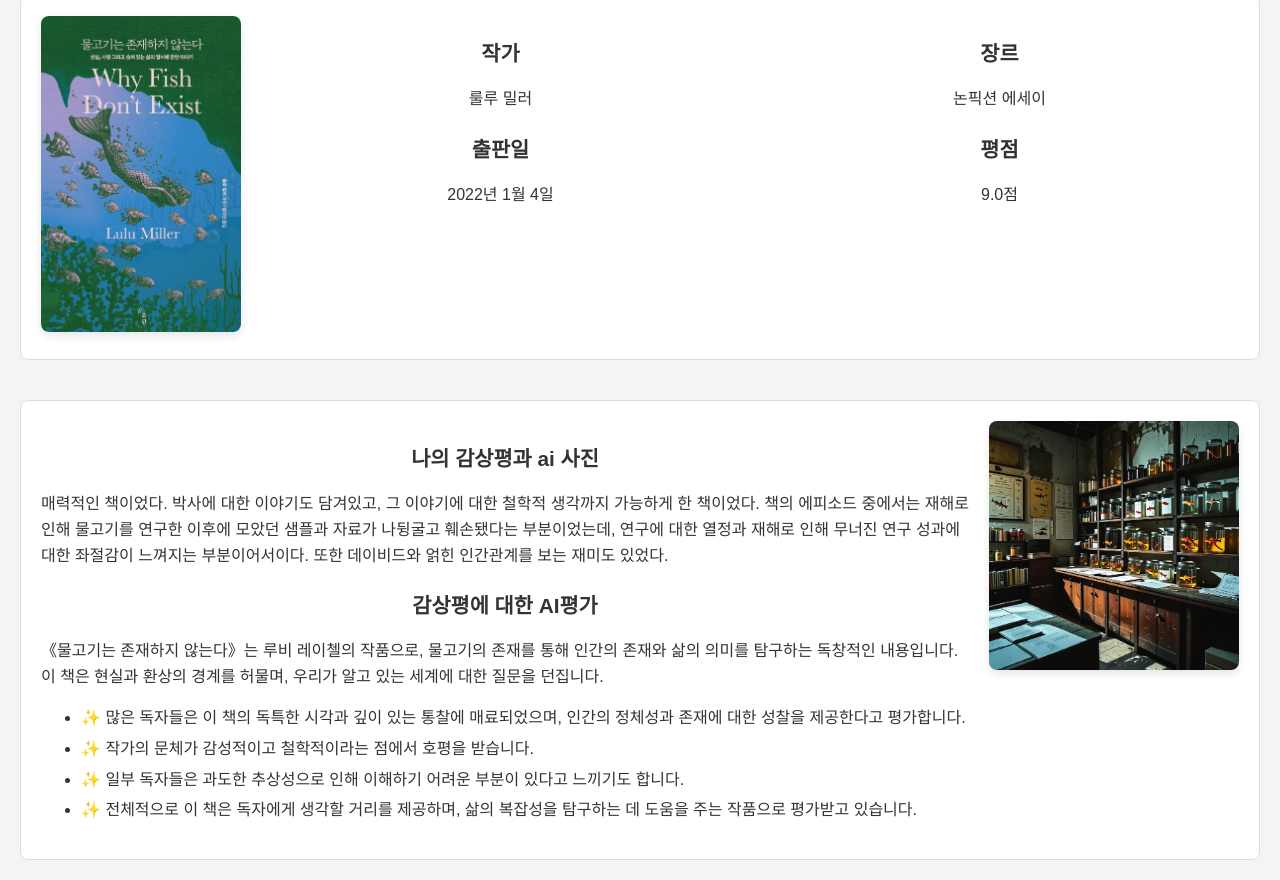
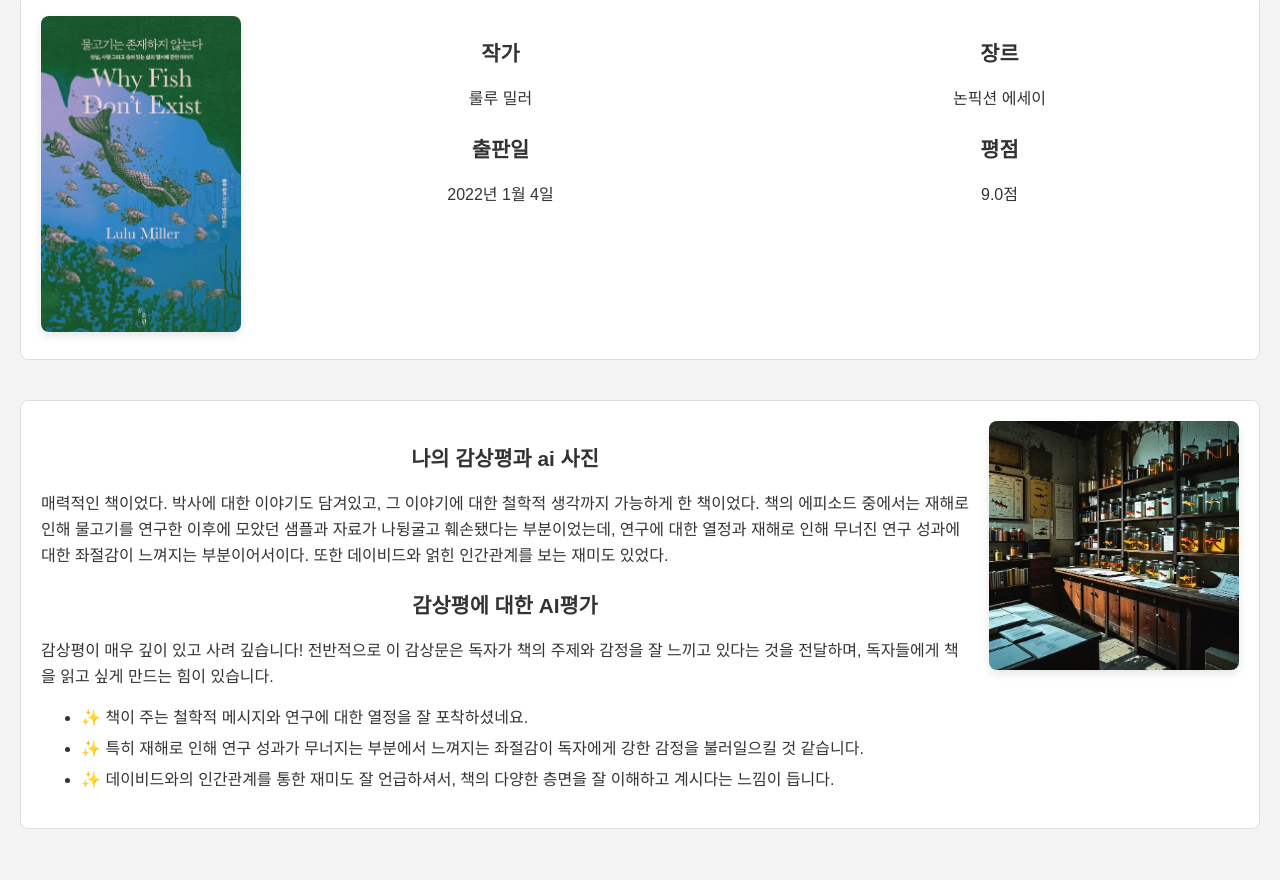
Before and after one commit to alsdbf/MY-reading-log, a plain HTML site: page body1.html in a window 1280 px wide. Shown: the part 261-1141 px from the top of the page. After the commit the page ends 1110 px from the top, so only its background shows below. Drawn offline with Linux system fonts and the light colour scheme.

Commit message:
Update body1.html

```diff
--- a/body1.html
+++ b/body1.html
@@ -33,12 +33,11 @@
             <h3>나의 감상평과 ai 사진</h3>
             <p>매력적인 책이었다. 박사에 대한 이야기도 담겨있고, 그 이야기에 대한 철학적 생각까지 가능하게 한 책이었다. 책의 에피소드 중에서는 재해로 인해 물고기를 연구한 이후에 모았던 샘플과 자료가 나뒹굴고 훼손됐다는 부분이었는데, 연구에 대한 열정과 재해로 인해 무너진 연구 성과에 대한 좌절감이 느껴지는 부분이어서이다. 또한 데이비드와 얽힌 인간관계를 보는 재미도 있었다.</p>
             <h3>감상평에 대한 AI평가</h3>
-            <p>《물고기는 존재하지 않는다》는 루비 레이첼의 작품으로, 물고기의 존재를 통해 인간의 존재와 삶의 의미를 탐구하는 독창적인 내용입니다. 이 책은 현실과 환상의 경계를 허물며, 우리가 알고 있는 세계에 대한 질문을 던집니다.</p>
+            <p>감상평이 매우 깊이 있고 사려 깊습니다! 전반적으로 이 감상문은 독자가 책의 주제와 감정을 잘 느끼고 있다는 것을 전달하며, 독자들에게 책을 읽고 싶게 만드는 힘이 있습니다.</p>
             <ul>
-                <li>&#10024; 많은 독자들은 이 책의 독특한 시각과 깊이 있는 통찰에 매료되었으며, 인간의 정체성과 존재에 대한 성찰을 제공한다고 평가합니다.</li>
-                <li>&#10024; 작가의 문체가 감성적이고 철학적이라는 점에서 호평을 받습니다.</li>
-                <li>&#10024; 일부 독자들은 과도한 추상성으로 인해 이해하기 어려운 부분이 있다고 느끼기도 합니다.</li>
-                <li>&#10024; 전체적으로 이 책은 독자에게 생각할 거리를 제공하며, 삶의 복잡성을 탐구하는 데 도움을 주는 작품으로 평가받고 있습니다.</li>
+                <li>&#10024; 책이 주는 철학적 메시지와 연구에 대한 열정을 잘 포착하셨네요.</li>
+                <li>&#10024; 특히 재해로 인해 연구 성과가 무너지는 부분에서 느껴지는 좌절감이 독자에게 강한 감정을 불러일으킬 것 같습니다. </li>
+                <li>&#10024;  데이비드와의 인간관계를 통한 재미도 잘 언급하셔서, 책의 다양한 층면을 잘 이해하고 계시다는 느낌이 듭니다. </li>
             </ul>
         </div>
         <div class="ai-image">
```
